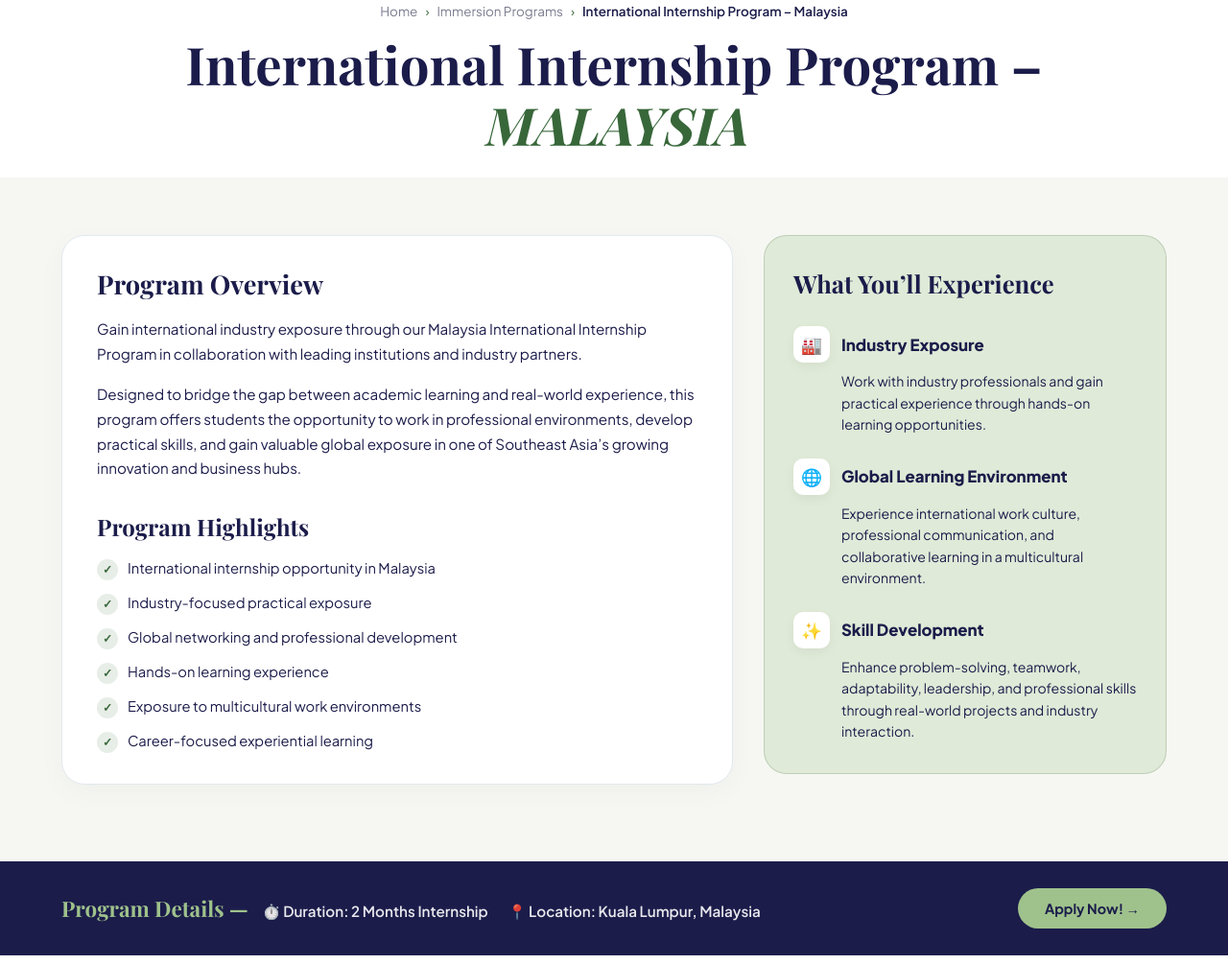
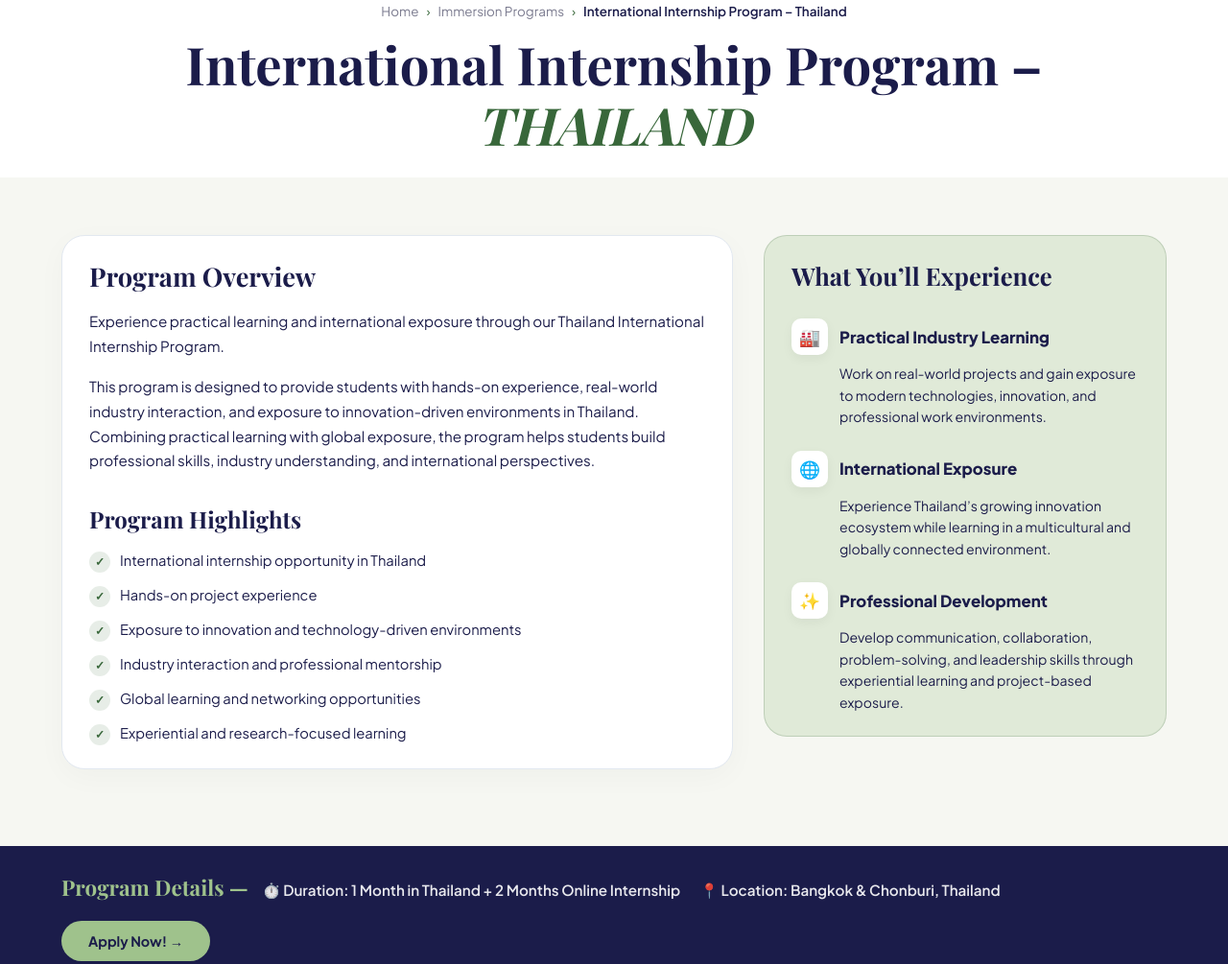
Before and after one commit to Shivam1101/vijigishu-website, a plain HTML site: page internship-thailand.html in a window 1280 px wide. Shown: the part 489-1494 px from the top of the page at 96% size. Drawn offline with nearby package versions, Linux system fonts and the light colour scheme; a web font is replaced by a local one.

Commit message:
Reduce overview-card padding in internship-malaysia.html and create standalone International Internship Program - Thailand page (internship-thailand.html) with exact staging content sections

```diff
--- a/internship-malaysia.html
+++ b/internship-thailand.html
@@ -3,7 +3,7 @@
 <head>
   <meta charset="UTF-8" />
   <meta name="viewport" content="width=device-width, initial-scale=1.0" />
-  <title>International Internship Program – Malaysia – Vijigishu</title>
+  <title>International Internship Program – Thailand – Vijigishu</title>
   <link rel="preconnect" href="https://fonts.googleapis.com" />
   <link rel="preconnect" href="https://fonts.gstatic.com" crossorigin />
   <link href="https://fonts.googleapis.com/css2?family=Plus+Jakarta+Sans:wght@300;400;500;600;700;800&family=Playfair+Display:ital,wght@0,700;0,800;1,700&display=swap" rel="stylesheet" />
@@ -111,7 +111,7 @@
     .overview-card {
       background: var(--white);
       border-radius: 24px;
-      padding: 32px 36px;
+      padding: 24px 28px;
       border: 1.5px solid #E2E8F0;
       box-shadow: 0 8px 30px rgba(0,0,0,0.03);
     }
@@ -167,7 +167,7 @@
       background: rgba(159, 194, 140, 0.25);
       border: 1.5px solid rgba(56, 103, 58, 0.2);
       border-radius: 24px;
-      padding: 32px 30px;
+      padding: 24px 28px;
     }
     .experience-main-title {
       font-family: 'Playfair Display', serif;
@@ -302,7 +302,7 @@
       .nav-links { display: none; }
       .hamburger { display: flex; }
       .page-hero { height: 260px; }
-      .overview-card, .experience-card { padding: 24px; }
+      .overview-card, .experience-card { padding: 24px 20px; }
       .inclusions-grid { grid-template-columns: repeat(2, 1fr); }
       .footer-grid { grid-template-columns: 1fr; }
     }
@@ -339,7 +339,7 @@
 <!-- ===== HERO BANNER (IMAGE ONLY - NO TEXT OVERLAY) ===== -->
 <div class="page-hero">
   <div class="page-hero-img">
-    <img src="images/MALAYSIA-scaled.webp" alt="Malaysia International Internship Program" fetchpriority="high" />
+    <img src="images/3-elementor-io-optimized.webp" alt="Thailand International Internship Program" fetchpriority="high" />
   </div>
   <div class="page-hero-overlay"></div>
 </div>
@@ -352,9 +352,9 @@
       <span>›</span>
       <a href="immersion-programs.html">Immersion Programs</a>
       <span>›</span>
-      <span style="color:var(--navy); font-weight: 600;">International Internship Program – Malaysia</span>
+      <span style="color:var(--navy); font-weight: 600;">International Internship Program – Thailand</span>
     </div>
-    <h1>International Internship Program – <span>MALAYSIA</span></h1>
+    <h1>International Internship Program – <span>THAILAND</span></h1>
   </div>
 </div>
 
@@ -366,17 +366,17 @@
       <!-- LEFT COLUMN: OVERVIEW & HIGHLIGHTS -->
       <div class="overview-card">
         <h2 class="overview-title">Program Overview</h2>
-        <p class="overview-text">Gain international industry exposure through our Malaysia International Internship Program in collaboration with leading institutions and industry partners.</p>
-        <p class="overview-text">Designed to bridge the gap between academic learning and real-world experience, this program offers students the opportunity to work in professional environments, develop practical skills, and gain valuable global exposure in one of Southeast Asia’s growing innovation and business hubs.</p>
+        <p class="overview-text">Experience practical learning and international exposure through our Thailand International Internship Program.</p>
+        <p class="overview-text">This program is designed to provide students with hands-on experience, real-world industry interaction, and exposure to innovation-driven environments in Thailand. Combining practical learning with global exposure, the program helps students build professional skills, industry understanding, and international perspectives.</p>
 
         <h3 class="highlights-title">Program Highlights</h3>
         <ul class="highlights-list">
-          <li>International internship opportunity in Malaysia</li>
-          <li>Industry-focused practical exposure</li>
-          <li>Global networking and professional development</li>
-          <li>Hands-on learning experience</li>
-          <li>Exposure to multicultural work environments</li>
-          <li>Career-focused experiential learning</li>
+          <li>International internship opportunity in Thailand</li>
+          <li>Hands-on project experience</li>
+          <li>Exposure to innovation and technology-driven environments</li>
+          <li>Industry interaction and professional mentorship</li>
+          <li>Global learning and networking opportunities</li>
+          <li>Experiential and research-focused learning</li>
         </ul>
       </div>
 
@@ -387,25 +387,25 @@
         <div class="exp-item">
           <div class="exp-item-header">
             <div class="exp-item-icon">🏭</div>
-            <div class="exp-item-title">Industry Exposure</div>
+            <div class="exp-item-title">Practical Industry Learning</div>
           </div>
-          <div class="exp-item-desc">Work with industry professionals and gain practical experience through hands-on learning opportunities.</div>
+          <div class="exp-item-desc">Work on real-world projects and gain exposure to modern technologies, innovation, and professional work environments.</div>
         </div>
 
         <div class="exp-item">
           <div class="exp-item-header">
             <div class="exp-item-icon">🌐</div>
-            <div class="exp-item-title">Global Learning Environment</div>
+            <div class="exp-item-title">International Exposure</div>
           </div>
-          <div class="exp-item-desc">Experience international work culture, professional communication, and collaborative learning in a multicultural environment.</div>
+          <div class="exp-item-desc">Experience Thailand’s growing innovation ecosystem while learning in a multicultural and globally connected environment.</div>
         </div>
 
         <div class="exp-item">
           <div class="exp-item-header">
             <div class="exp-item-icon">✨</div>
-            <div class="exp-item-title">Skill Development</div>
+            <div class="exp-item-title">Professional Development</div>
           </div>
-          <div class="exp-item-desc">Enhance problem-solving, teamwork, adaptability, leadership, and professional skills through real-world projects and industry interaction.</div>
+          <div class="exp-item-desc">Develop communication, collaboration, problem-solving, and leadership skills through experiential learning and project-based exposure.</div>
         </div>
       </div>
 
@@ -419,11 +419,11 @@
     <div class="details-bar-inner">
       <div class="details-info-left">
         <h4>Program Details —</h4>
-        <span>⏱️ Duration: 2 Months Internship</span>
-        <span>📍 Location: Kuala Lumpur, Malaysia</span>
+        <span>⏱️ Duration: 1 Month in Thailand + 2 Months Online Internship</span>
+        <span>📍 Location: Bangkok &amp; Chonburi, Thailand</span>
       </div>
       <div>
-        <a href="contact.html?type=internship-malaysia" class="btn btn-green" style="padding: 12px 28px;">
+        <a href="contact.html?type=internship-thailand" class="btn btn-green" style="padding: 12px 28px;">
           Apply Now! →
         </a>
       </div>
@@ -497,8 +497,8 @@
           <a href="architecture-design.html" target="_blank">Architecture &amp; Design</a>
           <a href="engineering.html" target="_blank">Engineering</a>
           <a href="school-programs.html" target="_blank">School Programs</a>
+          <a href="internship-thailand.html">Thailand Internship</a>
           <a href="internship-malaysia.html">Malaysia Internship</a>
-          <a href="uae.html" target="_blank">UAE Immersion</a>
         </div>
       </div>
       <div class="footer-mascot-wrap">
```
Also changed, not shown: immersion-programs.html (+4 -7 lines).
